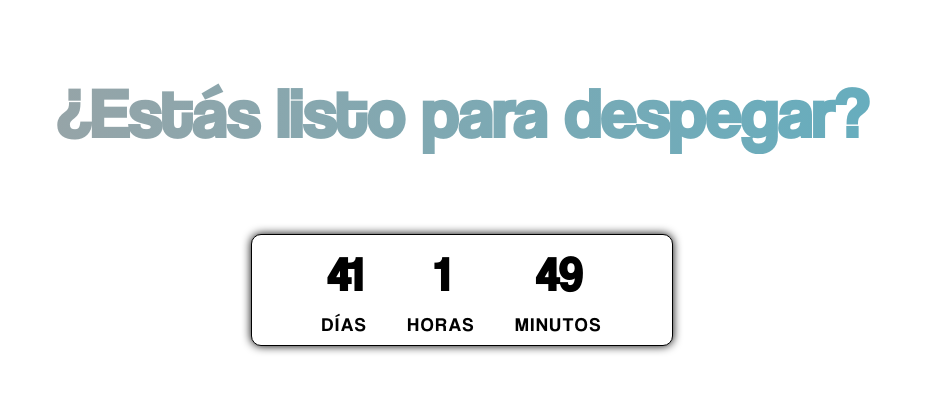
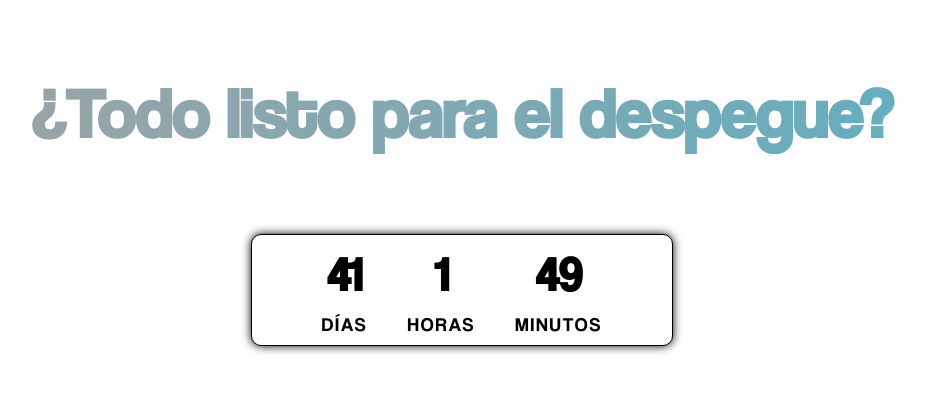
Before and after one commit to felipeyakes/teaserv.a, a plain HTML site: page index.html in a window 1280 px wide. Shown: the part 179-583 px from the top of the page, without its empty margins (178-1104 px from the left). Drawn offline with Linux system fonts and the light colour scheme.

Commit message:
Cambio de h1

```diff
--- a/index.html
+++ b/index.html
@@ -12,7 +12,7 @@
 <body>
     <img src="./img/logo.png" alt="Logo Vuelitos.ar" class="logo">
 
-    <h1 class="gradient-h1">¿Estás listo para despegar?</h1>
+    <h1 class="gradient-h1">¿Todo listo para el despegue?</h1>
 
     <div class="countdown">
             <div>
```
